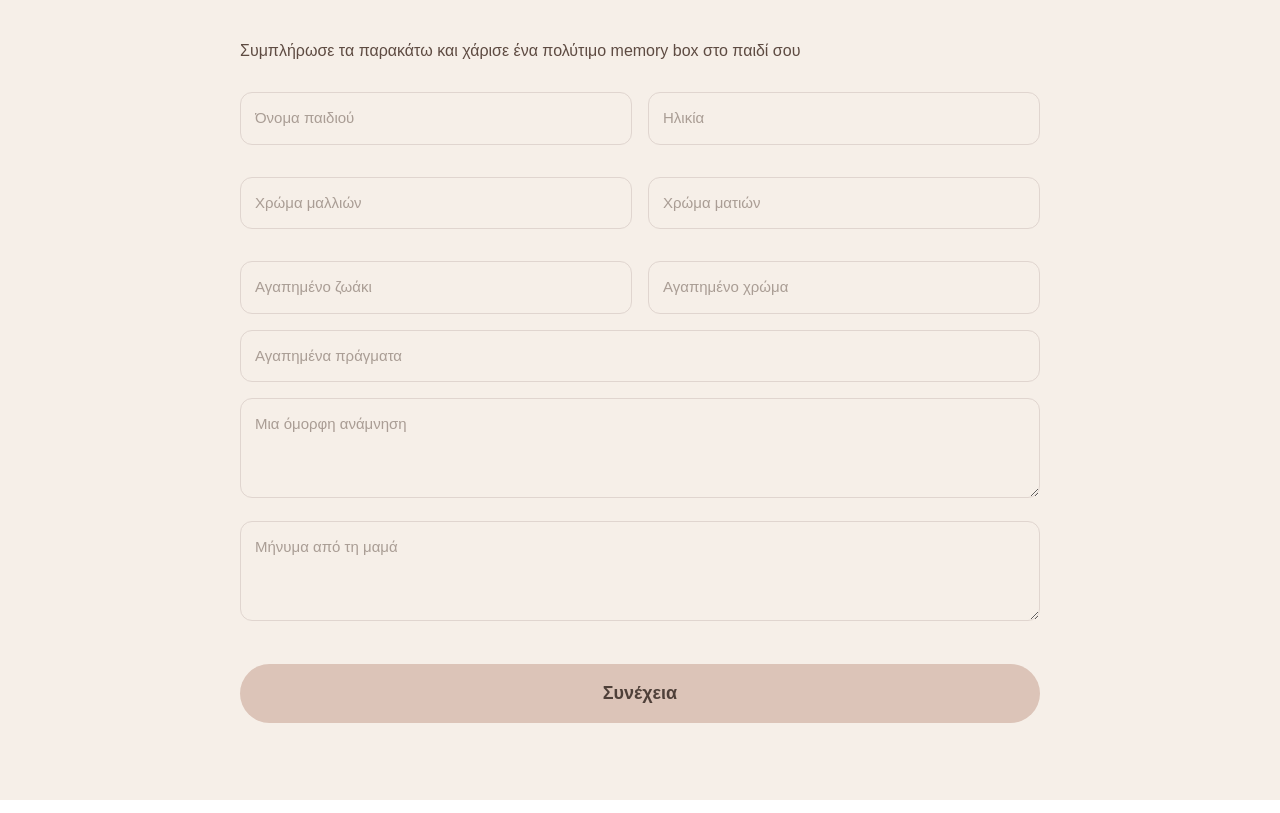
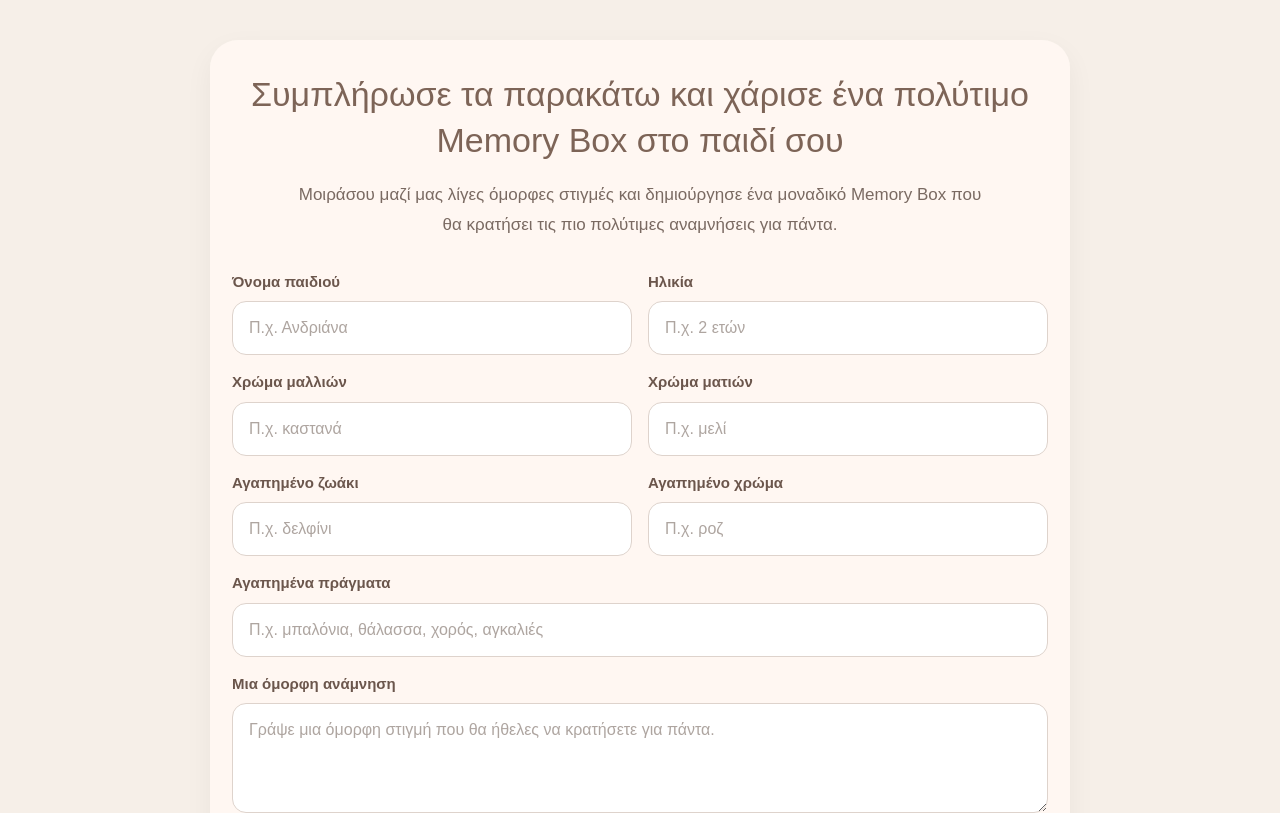
Before and after one commit to mylittlememorybox/My-little-memory-box-, a Next.js app: page /story-details in a window 1280 px wide. Shown: the top 813 px of the page. Built offline with nearby package versions, Linux system fonts and the light colour scheme.

Commit message:
Update page.tsx

```diff
--- a/app/story-details/page.tsx
+++ b/app/story-details/page.tsx
@@ -47,11 +47,21 @@ export default function StoryDetailsPage() {
 
   const inputStyle = {
     width: "100%",
-    padding: "14px",
-    borderRadius: "12px",
-    border: "1px solid #E0D5CF",
-    marginBottom: "16px",
+    padding: "14px 16px",
+    borderRadius: "14px",
+    border: "1px solid #DED3CC",
+    backgroundColor: "#FFFFFF",
+    color: "#5E4B42",
+    fontSize: "16px",
+    boxSizing: "border-box" as const,
+  };
+
+  const labelStyle = {
+    display: "block",
+    marginBottom: "8px",
     fontSize: "15px",
+    fontWeight: 600,
+    color: "#6B564C",
   };
 
   return (
@@ -63,12 +73,41 @@ export default function StoryDetailsPage() {
         color: "#5E4B42",
       }}
     >
-      <div style={{ maxWidth: "800px", margin: "0 auto" }}>
-        <h1 style={{ marginBottom: "30px", lineHeight: "1.4" }}>
-          Συμπλήρωσε τα παρακάτω και χάρισε ένα πολύτιμο memory box στο παιδί σου
+      <div style={{ maxWidth: "860px", margin: "0 auto" }}>
+        <div
+          style={{
+            backgroundColor: "rgba(255, 248, 243, 0.96)",
+            borderRadius: "28px",
+            padding: "32px 22px",
+            boxShadow: "0 10px 28px rgba(0,0,0,0.05)",
+          }}
+        >
+          <h1
+            style={{
+              fontSize: "34px",
+              lineHeight: "1.35",
+              textAlign: "center",
+              color: "#7D6457",
+              marginBottom: "16px",
+            }}
+          >
+            Συμπλήρωσε τα παρακάτω και χάρισε ένα πολύτιμο Memory Box στο παιδί σου
           </h1>
 
-        {/* GRID */}
+          <p
+            style={{
+              textAlign: "center",
+              fontSize: "17px",
+              lineHeight: "1.8",
+              color: "#7A6A62",
+              maxWidth: "700px",
+              margin: "0 auto 30px",
+            }}
+          >
+            Μοιράσου μαζί μας λίγες όμορφες στιγμές και δημιούργησε ένα μοναδικό
+            Memory Box που θα κρατήσει τις πιο πολύτιμες αναμνήσεις για πάντα.
+          </p>
+
           <div
             style={{
               display: "grid",
@@ -76,42 +115,111 @@ export default function StoryDetailsPage() {
               gap: "16px",
             }}
           >
-          <input style={inputStyle} placeholder="Όνομα παιδιού" value={childName} onChange={(e) => setChildName(e.target.value)} />
-          <input style={inputStyle} placeholder="Ηλικία" value={age} onChange={(e) => setAge(e.target.value)} />
-
-          <input style={inputStyle} placeholder="Χρώμα μαλλιών" value={hairColor} onChange={(e) => setHairColor(e.target.value)} />
-          <input style={inputStyle} placeholder="Χρώμα ματιών" value={eyeColor} onChange={(e) => setEyeColor(e.target.value)} />
-
-          <input style={inputStyle} placeholder="Αγαπημένο ζωάκι" value={favoriteAnimal} onChange={(e) => setFavoriteAnimal(e.target.value)} />
-          <input style={inputStyle} placeholder="Αγαπημένο χρώμα" value={favoriteColor} onChange={(e) => setFavoriteColor(e.target.value)} />
+            <div>
+              <label style={labelStyle}>Όνομα παιδιού</label>
+              <input
+                style={inputStyle}
+                value={childName}
+                onChange={(e) => setChildName(e.target.value)}
+                placeholder="Π.χ. Ανδριάνα"
+              />
             </div>
 
+            <div>
+              <label style={labelStyle}>Ηλικία</label>
               <input
                 style={inputStyle}
-          placeholder="Αγαπημένα πράγματα"
+                value={age}
+                onChange={(e) => setAge(e.target.value)}
+                placeholder="Π.χ. 2 ετών"
+              />
+            </div>
+
+            <div>
+              <label style={labelStyle}>Χρώμα μαλλιών</label>
+              <input
+                style={inputStyle}
+                value={hairColor}
+                onChange={(e) => setHairColor(e.target.value)}
+                placeholder="Π.χ. καστανά"
+              />
+            </div>
+
+            <div>
+              <label style={labelStyle}>Χρώμα ματιών</label>
+              <input
+                style={inputStyle}
+                value={eyeColor}
+                onChange={(e) => setEyeColor(e.target.value)}
+                placeholder="Π.χ. μελί"
+              />
+            </div>
+
+            <div>
+              <label style={labelStyle}>Αγαπημένο ζωάκι</label>
+              <input
+                style={inputStyle}
+                value={favoriteAnimal}
+                onChange={(e) => setFavoriteAnimal(e.target.value)}
+                placeholder="Π.χ. δελφίνι"
+              />
+            </div>
+
+            <div>
+              <label style={labelStyle}>Αγαπημένο χρώμα</label>
+              <input
+                style={inputStyle}
+                value={favoriteColor}
+                onChange={(e) => setFavoriteColor(e.target.value)}
+                placeholder="Π.χ. ροζ"
+              />
+            </div>
+          </div>
+
+          <div style={{ marginTop: "16px" }}>
+            <label style={labelStyle}>Αγαπημένα πράγματα</label>
+            <input
+              style={inputStyle}
               value={favoriteThings}
               onChange={(e) => setFavoriteThings(e.target.value)}
+              placeholder="Π.χ. μπαλόνια, θάλασσα, χορός, αγκαλιές"
             />
+          </div>
 
+          <div style={{ marginTop: "16px" }}>
+            <label style={labelStyle}>Μια όμορφη ανάμνηση</label>
             <textarea
-          style={{ ...inputStyle, minHeight: "100px" }}
-          placeholder="Μια όμορφη ανάμνηση"
+              style={{
+                ...inputStyle,
+                minHeight: "110px",
+                resize: "vertical" as const,
+              }}
               value={memory}
               onChange={(e) => setMemory(e.target.value)}
+              placeholder="Γράψε μια όμορφη στιγμή που θα ήθελες να κρατήσετε για πάντα."
             />
+          </div>
 
+          <div style={{ marginTop: "16px" }}>
+            <label style={labelStyle}>Μήνυμα από τη μαμά</label>
             <textarea
-          style={{ ...inputStyle, minHeight: "100px" }}
-          placeholder="Μήνυμα από τη μαμά"
+              style={{
+                ...inputStyle,
+                minHeight: "110px",
+                resize: "vertical" as const,
+              }}
               value={momMessage}
               onChange={(e) => setMomMessage(e.target.value)}
+              placeholder="Γράψε λίγα λόγια αγάπης για το παιδάκι σου."
             />
+          </div>
 
           <button
+            type="button"
             onClick={handleSubmit}
             disabled={loading}
             style={{
-            marginTop: "20px",
+              marginTop: "24px",
               width: "100%",
               padding: "16px",
               borderRadius: "999px",
@@ -119,14 +227,15 @@ export default function StoryDetailsPage() {
               backgroundColor: "#DCC4B8",
               color: "#4F4039",
               fontSize: "18px",
-            fontWeight: "600",
-            cursor: "pointer",
-            opacity: loading ? 0.6 : 1,
+              fontWeight: 700,
+              cursor: loading ? "not-allowed" : "pointer",
+              opacity: loading ? 0.7 : 1,
             }}
           >
             {loading ? "Φόρτωση..." : "Συνέχεια"}
           </button>
         </div>
+      </div>
     </main>
   );
 }
```
Lines whose indentation alone changed are shown as unchanged.
